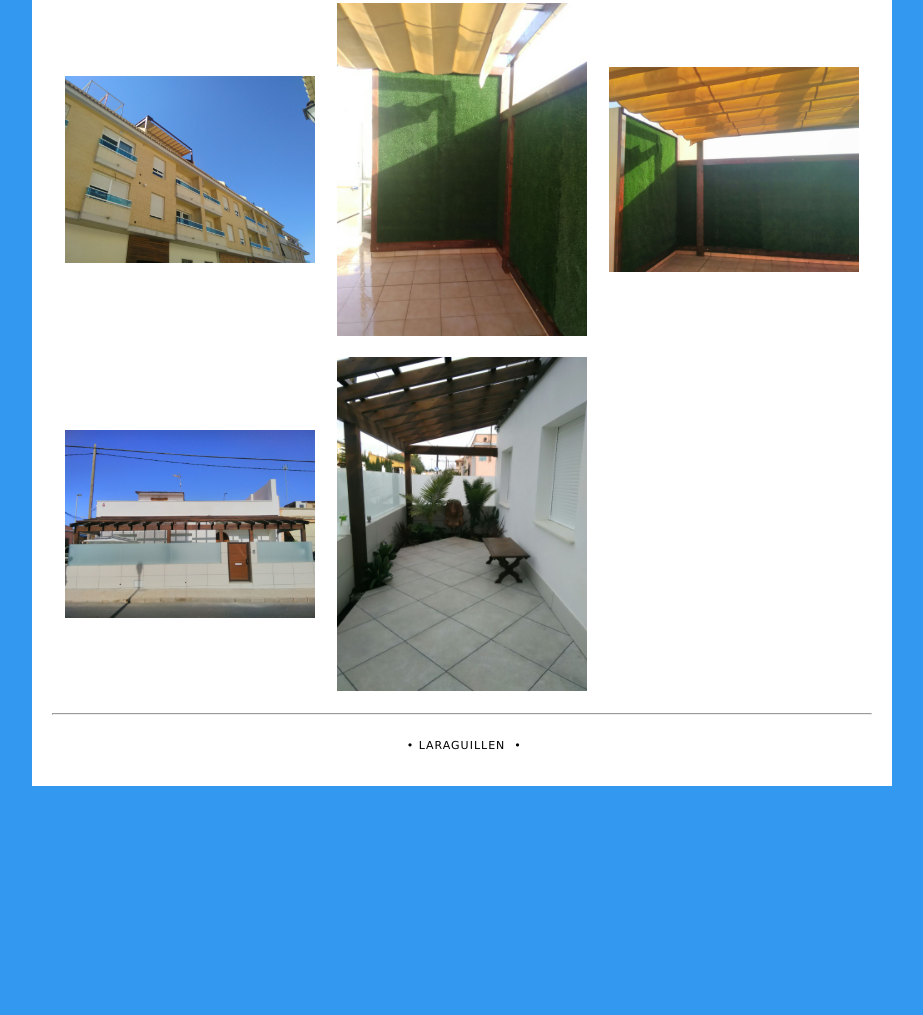
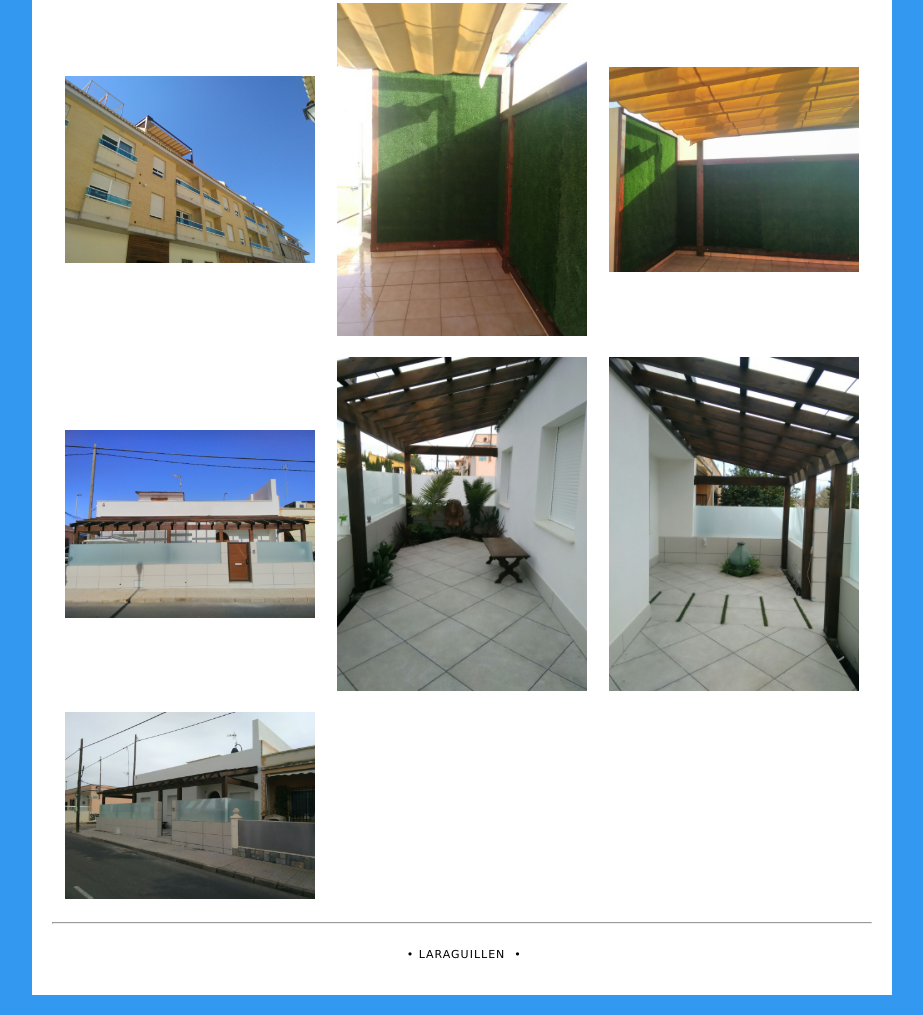
Before and after one commit to minguinman/laraguillen, a plain HTML site: page pergolas.html in a window 1280 px wide. Shown: the part 2402-3417 px from the top of the page, without its empty margins (178-1101 px from the left). Before the commit the page ends 3208 px from the top, so only its background shows below. Drawn offline with Linux system fonts and the light colour scheme.

Commit message:
Cambios vistos con miguel

```diff
--- a/pergolas.html
+++ b/pergolas.html
@@ -190,6 +190,17 @@
               <a href="pergolasnuevas3/pergolanueva2.jpg" target="nueva"><img id="pergola12" src="pergolasnuevas3/pergolanueva2.jpg" /></a>
             </td>
              <td  align="center">
+                 <a href="pergolasnuevas3/pergolanueva9.jpg" target="nueva"><img id="pergola13" src="pergolasnuevas3/pergolanueva9.jpg" />
+            </td>
+          </tr>
+          <tr>
+            <td  align="center">
+              <a href="pergolasnuevas3/pergolanueva10.jpg" target="nueva"><img id="pergola14" src="pergolasnuevas3/pergolanueva10.jpg" /></a>
+            </td>
+            <td  align="center">
+
+            </td>
+             <td  align="center">
 
             </td>
           </tr>
```
Also changed, not shown: index.html (+6 -2 lines), techos.html (+6 -3 lines), pergolasnuevas3/pergolanueva10.jpg (added), pergolasnuevas3/pergolanueva9.jpg (added), pergolasnuevas3/policarbonato1.jpg (added).
